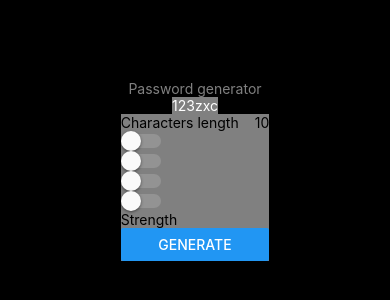
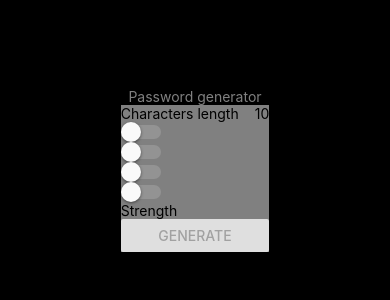
Before and after one commit to Neoxenr/react-native-password-generator, a React Native app: screen / in a window 390 px wide. Shown: the part 252-552 px from the top of the page. Built offline with nearby package versions, Linux system fonts and the light colour scheme.

Commit message:
feat: add password generating by settings

```diff
--- a/components/PasswordInfo/PasswordInfo.tsx
+++ b/components/PasswordInfo/PasswordInfo.tsx
@@ -1,11 +1,14 @@
 import { View, StyleSheet } from 'react-native';
 import { PasswordResult, PasswordSettings } from './components';
+import { useState } from 'react';
 
 const PasswordInfo = () => {
+  const [password, setPassword] = useState<string>("");
+
   return (
     <View style={styles.container}>
-      <PasswordResult />
-      <PasswordSettings />
+      <PasswordResult password={password}/>
+      <PasswordSettings onChangePassword={setPassword}/>
     </View>
   );
 };
--- a/components/PasswordInfo/components/PasswordResult/PasswordResult.tsx
+++ b/components/PasswordInfo/components/PasswordResult/PasswordResult.tsx
@@ -1,9 +1,14 @@
+import { FC } from 'react';
 import { Text, View, StyleSheet } from 'react-native';
 
-export const PasswordResult = () => {
+type PasswordResultProps = {
+  password: string;
+}
+
+export const PasswordResult: FC<PasswordResultProps> = ({password}) => {
   return (
     <View style={styles.container}>
-      <Text style={styles.result}>123zxc</Text>
+      <Text style={styles.result}>{password}</Text>
     </View>
   );
 };
--- a/components/PasswordInfo/components/PasswordSettings/PasswordSettings.tsx
+++ b/components/PasswordInfo/components/PasswordSettings/PasswordSettings.tsx
@@ -1,43 +1,43 @@
-import { useCallback, useState } from 'react';
+import { FC, useCallback, useMemo, useState } from 'react';
 import { Text, View, Switch, Button, StyleSheet } from 'react-native';
+import { SETTINGS_ITEMS } from './const/settings-items';
+import { SettingsItem } from './types/settings-item';
+import { generatePassword } from './utils/generate-password';
 
-type SwitchItem = {
-  label: string;
-  value: boolean;
+type PasswordSettingsProps = {
+  onChangePassword: (_newPassword: string) => void;
 };
 
-const SETTINGS_ITEMS: SwitchItem[] = [
-  {
-    label: 'Uppercase letters',
-    value: false,
-  },
-  {
-    label: 'Lowercase letters',
-    value: false,
-  },
-  {
-    label: 'Number',
-    value: false,
-  },
-  {
-    label: 'Symbols',
-    value: false,
-  },
-];
+export const PasswordSettings: FC<PasswordSettingsProps> = ({
+  onChangePassword,
+}) => {
+  const [settings, setSettings] = useState<SettingsItem[]>(SETTINGS_ITEMS);
 
-export const PasswordSettings = () => {
-  const [settings, setSettings] = useState<SwitchItem[]>(SETTINGS_ITEMS);
+  const isDisabled = useMemo(() => !settings.some(({isSelected}) => isSelected), [settings])
 
-  const handleChangeValue = useCallback(
+  const handleChangeSettings = useCallback(
     (name: string) => {
       const newSettings = settings.map((item) =>
-        item.label === name ? { ...item, value: !item.value } : item
+        item.label === name ? { ...item, isSelected: !item.isSelected } : item
       );
 
       setSettings(newSettings);
     },
     [settings]
   );
+
+  const handlePasswordGenerating = useCallback(() => {
+    const characters = settings
+      .filter(({ isSelected }) => isSelected)
+      .reduce(
+        (resultCharacters, item) => resultCharacters.concat(item.characters),
+        [] as string[]
+      );
+
+    const newPassword = generatePassword(characters, 10);
+
+    onChangePassword(newPassword);
+  }, [settings, onChangePassword]);
 
   return (
     <View style={styles.container}>
@@ -46,22 +46,18 @@ export const PasswordSettings = () => {
         <Text>10</Text>
       </View>
       <View style={styles.actions}>
-        {settings.map(({ label, value }) => (
+        {settings.map(({ label, isSelected }) => (
           <Switch
             key={label}
-            value={value}
-            onChange={() => handleChangeValue(label)}
+            value={isSelected}
+            onChange={() => handleChangeSettings(label)}
           />
         ))}
       </View>
       <View>
         <Text>Strength</Text>
-        <View></View>
-        <View></View>
-        <View></View>
-        <View></View>
       </View>
-      <Button title="Generate" />
+      <Button title="generate" disabled={isDisabled} onPress={handlePasswordGenerating} />
     </View>
   );
 };
--- /dev/null
+++ b/components/PasswordInfo/components/PasswordSettings/const/alphabet-info.ts
@@ -0,0 +1,3 @@
+export const ALPHABET_LENGTH = 26;
+
+export const ALPHABET_NUMBERS_LENGTH = 10;
--- /dev/null
+++ b/components/PasswordInfo/components/PasswordSettings/const/ascii-info.ts
@@ -0,0 +1,3 @@
+export const UPPERCASE_ASCII_SYM_START_CODE = 65;
+export const LOWERCASE_ASCII_SYM_START_CODE = 97;
+export const NUMBER_ASCII_SYM_START_CODE = 48;
--- /dev/null
+++ b/components/PasswordInfo/components/PasswordSettings/const/password-characters.ts
@@ -0,0 +1,24 @@
+import { generateSymbols } from '../utils/generate-symbols';
+import { ALPHABET_LENGTH, ALPHABET_NUMBERS_LENGTH } from './alphabet-info';
+import {
+  LOWERCASE_ASCII_SYM_START_CODE,
+  NUMBER_ASCII_SYM_START_CODE,
+  UPPERCASE_ASCII_SYM_START_CODE,
+} from './ascii-info';
+
+export const PASSWORD_UPPERCASE_LETTERS_SET = generateSymbols(
+  UPPERCASE_ASCII_SYM_START_CODE,
+  ALPHABET_LENGTH
+);
+
+export const PASSWORD_LOWERCASE_LETTERS_SET = generateSymbols(
+  LOWERCASE_ASCII_SYM_START_CODE,
+  ALPHABET_LENGTH
+);
+
+export const PASSWORD_NUMBERS_SET = generateSymbols(
+  NUMBER_ASCII_SYM_START_CODE,
+  ALPHABET_NUMBERS_LENGTH
+);
+
+export const PASSWORD_SYMBOLS_SET = ['~', '!', '@', '-', '#', '$'];
--- /dev/null
+++ b/components/PasswordInfo/components/PasswordSettings/const/settings-items.ts
@@ -0,0 +1,30 @@
+import { SettingsItem } from '../types/settings-item';
+import {
+  PASSWORD_LOWERCASE_LETTERS_SET,
+  PASSWORD_NUMBERS_SET,
+  PASSWORD_SYMBOLS_SET,
+  PASSWORD_UPPERCASE_LETTERS_SET,
+} from './password-characters';
+
+export const SETTINGS_ITEMS: SettingsItem[] = [
+  {
+    label: 'Uppercase letters',
+    isSelected: false,
+    characters: PASSWORD_UPPERCASE_LETTERS_SET,
+  },
+  {
+    label: 'Lowercase letters',
+    isSelected: false,
+    characters: PASSWORD_LOWERCASE_LETTERS_SET,
+  },
+  {
+    label: 'Numbers',
+    isSelected: false,
+    characters: PASSWORD_NUMBERS_SET,
+  },
+  {
+    label: 'Symbols',
+    isSelected: false,
+    characters: PASSWORD_SYMBOLS_SET,
+  },
+];
--- /dev/null
+++ b/components/PasswordInfo/components/PasswordSettings/types/settings-item.ts
@@ -0,0 +1,5 @@
+export type SettingsItem = {
+  label: string;
+  isSelected: boolean;
+  characters: string[];
+};
--- /dev/null
+++ b/components/PasswordInfo/components/PasswordSettings/utils/generate-password.ts
@@ -0,0 +1,6 @@
+import { getRandomValues } from 'expo-crypto';
+
+export const generatePassword = (characters: string[], length: number) =>
+  Array.from(getRandomValues(new Uint32Array(length)))
+    .map((x) => characters[x % characters.length])
+    .join('');
--- /dev/null
+++ b/components/PasswordInfo/components/PasswordSettings/utils/generate-symbols.ts
@@ -0,0 +1,2 @@
+export const generateSymbols = (startCharCode: number, count: number) =>
+  [...Array(count).keys()].map((i) => String.fromCharCode(i + startCharCode));
--- a/package.json
+++ b/package.json
@@ -10,10 +10,11 @@
   },
   "dependencies": {
     "expo": "~50.0.14",
+    "expo-checkbox": "~2.7.0",
+    "expo-crypto": "~12.8.1",
     "expo-status-bar": "~1.11.1",
     "react": "18.2.0",
-    "react-native": "0.73.6",
-    "expo-checkbox": "~2.7.0"
+    "react-native": "0.73.6"
   },
   "devDependencies": {
     "@babel/core": "^7.20.0",
```
Also changed, not shown: 1 other file (tests, documents, lock files or other folders).
